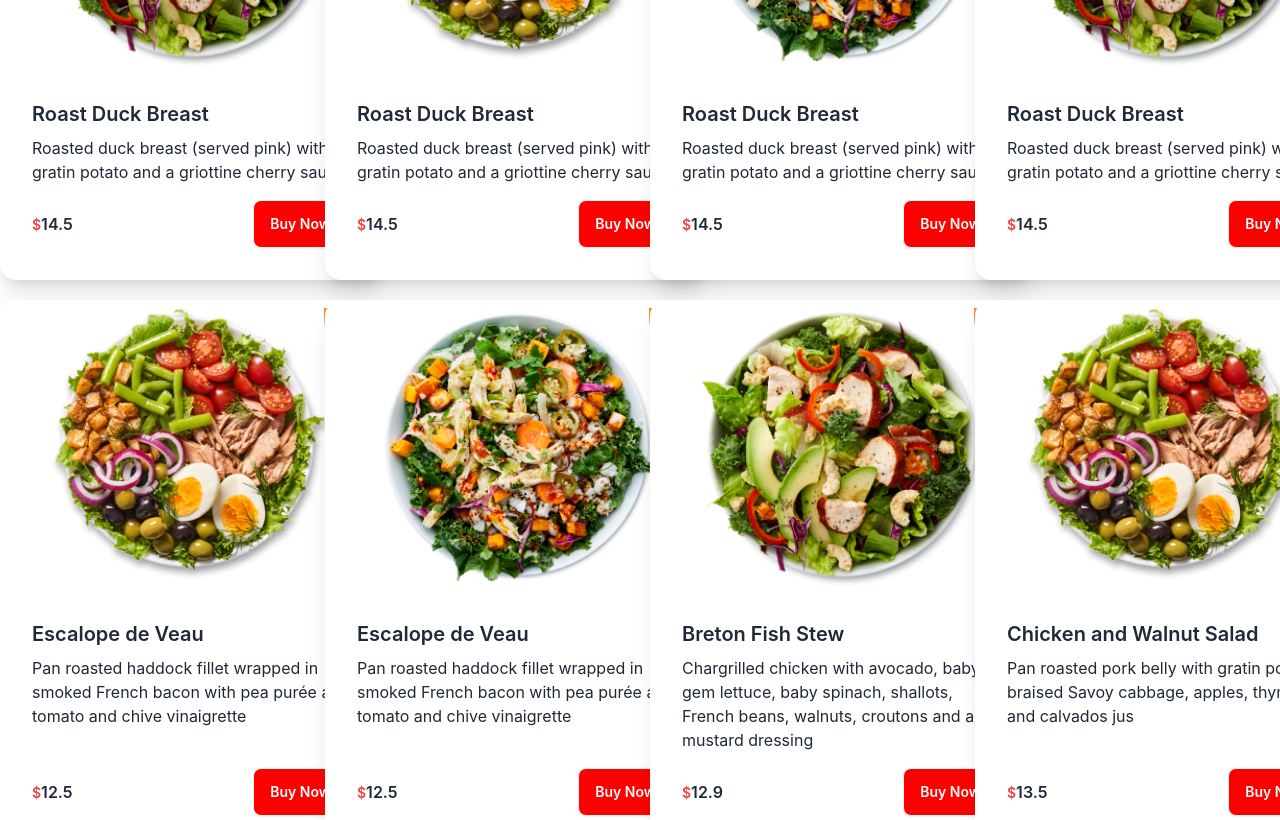
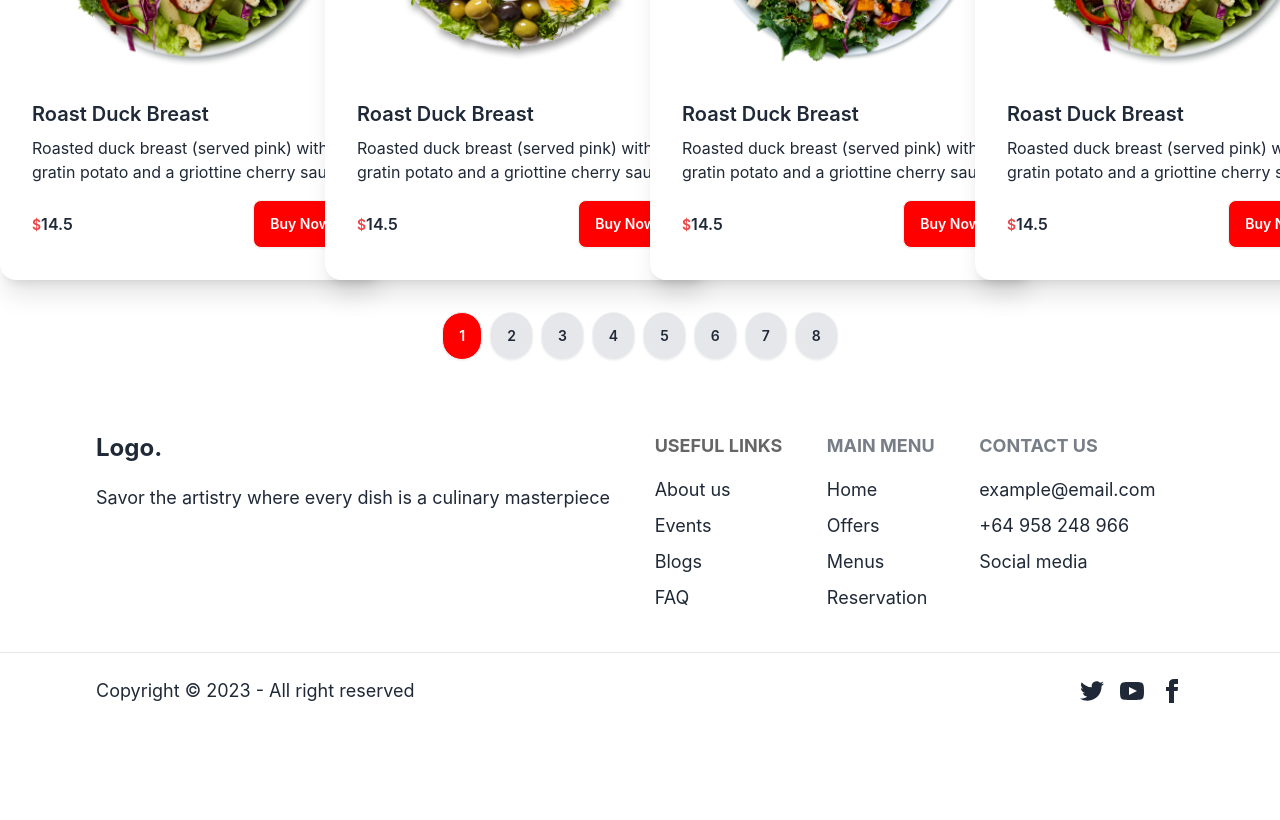
Before and after one commit to farhanshahriyar/Eatme-client, a React (Vite) app: page /menu in a window 1280 px wide. Shown: the part 1528-2348 px from the top of the page. After the commit the page ends 2249 px from the top, so only its background shows below. Built offline with nearby package versions, Linux system fonts and the light colour scheme.

Commit message:
added pagination on menu page

```diff
--- a/src/pages/Shop/Menu.jsx
+++ b/src/pages/Shop/Menu.jsx
@@ -8,6 +8,9 @@ const Menu = () => {
   const [filteredItems, setFilteredItems] = useState([]);
   const [selectedCategory, setSelectedCategory] = useState("all");
   const [sortOption, setSortOption] = useState("default");
+  // making pagination
+  const [currentPage, setCurrentPage] = useState(1);
+  const [itemPerPage] = useState(8);
 
   // loading menu data
   useEffect(() => {
@@ -36,12 +39,14 @@ const Menu = () => {
 
     setFilteredItems(filtered);
     setSelectedCategory(category);
+    setCurrentPage(1); // reset pagination
   };
 
   // show all data
   const showAll = () => {
     setFilteredItems(menu);
     setSelectedCategory("all");
+    setCurrentPage(1); // reset pagination
   };
 
   // sorting menu based on price
@@ -69,7 +74,15 @@ const Menu = () => {
     }
 
     setFilteredItems(sortedItems);
+    setCurrentPage(1); // reset pagination
   };
+
+   // logic for pagination
+   const indexOfLastItem = currentPage * itemPerPage;
+   const indexOfFirstItem = indexOfLastItem - itemPerPage;
+   const currentItems = filteredItems.slice(indexOfFirstItem, indexOfLastItem);
+   const paginate = (pageNumber) => setCurrentPage(pageNumber);
+
 
   return (
     <div className="">
@@ -157,11 +170,23 @@ const Menu = () => {
 
         {/* products card */}
         <div className="grid md:grid-cols-4 sm:grid-cols-2 grid-cols-1 gap-5">
-          {filteredItems.map((item) => (
+          {
+          currentItems.map((item) => (
             <Cards key={item._id} item={item} />
           ))}
         </div>
+
       </div>
+        {/* pagination */}
+        <div className="flex justify-center my-8">
+           {
+              Array.from({length: Math.ceil(filteredItems.length / itemPerPage)}).map ((_, index) => (
+                <button key={index + 1} onClick={()=> paginate(index + 1)} className={`mx-1 btn py-2 px-4  rounded-full ${currentPage === index + 1 ? "bg-[#F00] text-white" : "bg-gray-200"}`}>
+                  {index + 1}
+                </button>
+              ))
+          }
+        </div>
     </div>
   );
 };
```
